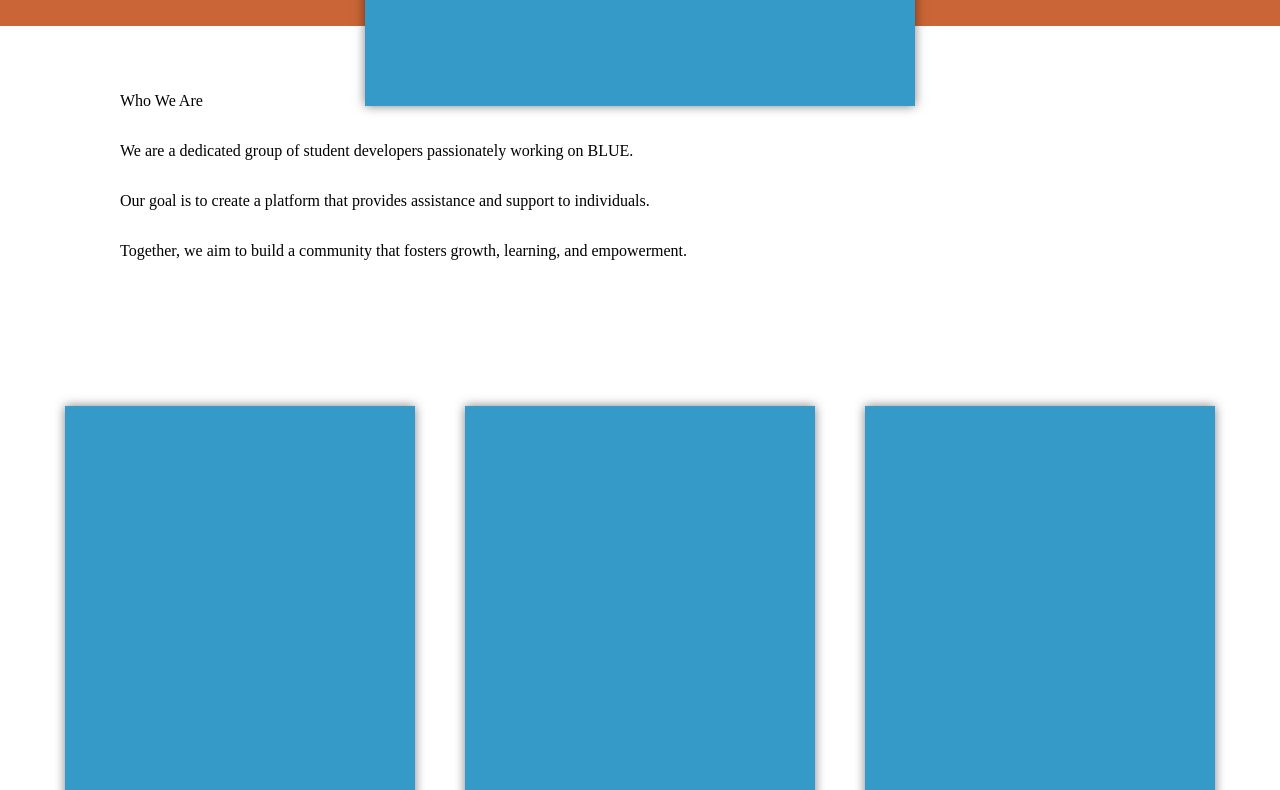
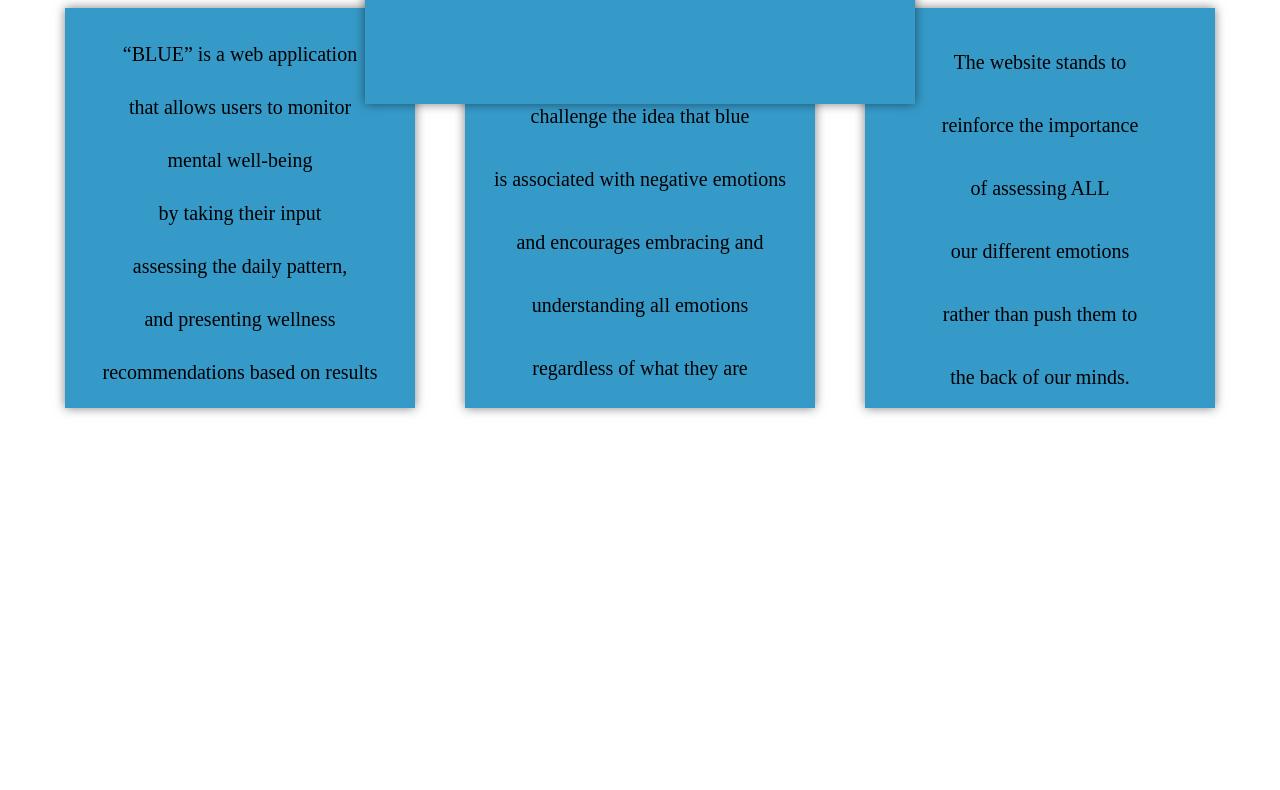
Before and after one commit to jhontenorio1618/Web-Journal, a plain HTML site: page Links/About-us.html in a window 1280 px wide. Shown: the part 394-1184 px from the top of the page. After the commit the page ends 1000 px from the top, so only its background shows below. Drawn offline with Linux system fonts and the light colour scheme.

Commit message:
Marisupdates.html

```diff
--- a/Links/About-us.html
+++ b/Links/About-us.html
@@ -16,7 +16,7 @@
         </div>
     </div>
     <section class="values">
-        <div class="vertical-text">
+        <div class="vertical-rl">
             <p>Who We Are</p>
             <p>We are a dedicated group of student developers passionately working on BLUE.</p>
             <p>Our goal is to create a platform that provides assistance and support to individuals.</p>
@@ -25,11 +25,33 @@
     </section>
     <div class="lower-body">
         <div class="left-container">
+            <p>“BLUE” is a web application</p>
+            <p>that allows users to monitor</p>
+            <p>mental well-being </p>
+            <p> by taking their input</p>
+            <p> assessing the daily pattern,</p>
+            <p>and presenting wellness</p>
+            <p> recommendations based on results</p>
         </div>
-        <div class="middle-container"></div>
+        <div class="middle-container">
+            <br>
+            <br>
+            <p>The web application stands to</p>
+            <p>challenge the idea that blue</p>
+            <p>is associated with negative emotions</p>
+            <p>and encourages embracing and</p>
+            <p>understanding all emotions</p>
+            <p>regardless of what they are</p>
+            <p></p>
+        </div>
         <div class="right-container">
-
-
+            <br>
+            <p>The website stands to</p>
+            <p>reinforce the importance</p>
+            <p>of assessing ALL</p>
+            <p>our different emotions</p>
+            <p>rather than push them to</p>
+            <p>the back of our minds.</p>
         </div>
     </div>
 </div>
--- a/styles/about-us.css
+++ b/styles/about-us.css
@@ -4,8 +4,17 @@ html, body {
     padding-bottom: 100px;
 }
 
+.container {
+    display: flex;
+    flex-direction: column;
+    align-items: center;
+    justify-content: center;
+    height: 100vh; /* Use viewport height to make the container take the full screen height */
+}
+
 .upper-body {
     display: flex;
+    position: relative;
     background-color: #C96536;
     height: 420px;
     width: 100%;
@@ -32,6 +41,7 @@ html, body {
     position: relative;
     top: 50px;
     left: 100px;
+    align-self: flex-start; /* Align the .values section to the start of the container */
 }
 
 .lower-body {
@@ -48,10 +58,15 @@ html, body {
     height: 400px;
     background-color: #369ac9;
     box-shadow: 0 0 10px rgba(0,0,0,0.5);
+    font-size: 20px; /* Adjust the value to make the font bigger */
+    display: flex;
+    flex-direction: column;
+    justify-content: center;
+    align-items: center;
 }
 
-.container {
-    /* Ensure there's no margin or padding here that could affect the layout */
+.lower-body .left-container p {
+    margin-bottom: 10px; /* Adjust the value to increase or decrease the space */
 }
 
 .blue-text {
@@ -62,10 +77,11 @@ html, body {
     margin: 0 auto;
 }
 
-.vertical-text {
+.vertical-rl {
     display: flex;
     flex-direction: column;
-    writing-mode: sideways-lr;
+    writing-mode: sideways-rl;
     margin-left: 20px;
     font-size: 16px;
+    line-height: 1.5;
 }
```
